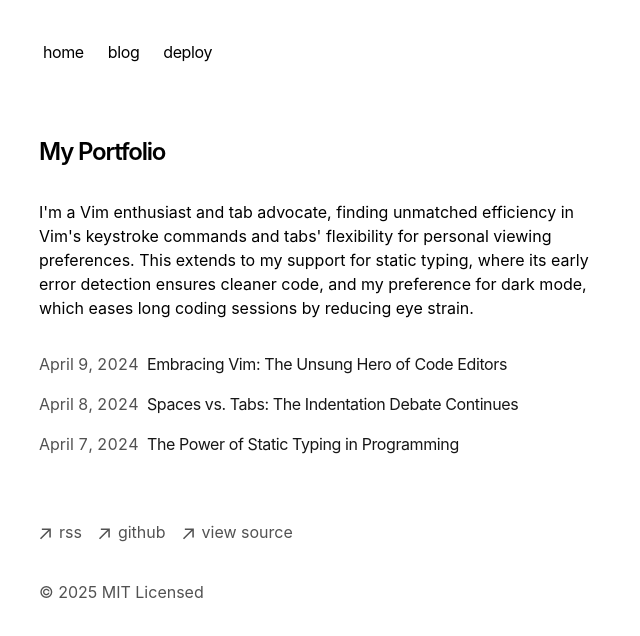
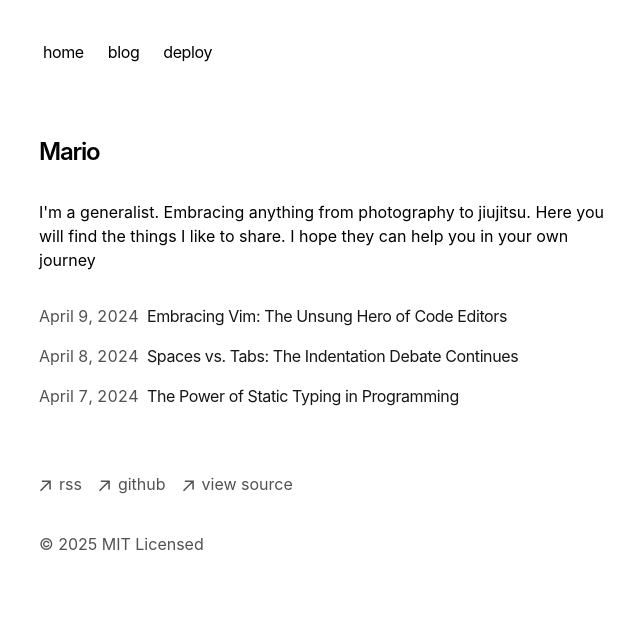
Before and after one commit to mario-del-risco/blog, a Next.js app: page / in a window 1280 px wide. Shown: the top 636 px of the page, without its empty margins (313-953 px from the left). Built offline with nearby package versions, Linux system fonts and the light colour scheme.

Commit message:
Update page.tsx

```diff
--- a/app/page.tsx
+++ b/app/page.tsx
@@ -4,14 +4,10 @@ export default function Page() {
   return (
     <section>
       <h1 className="mb-8 text-2xl font-semibold tracking-tighter">
-        My Portfolio
+        Mario
       </h1>
       <p className="mb-4">
-        {`I'm a Vim enthusiast and tab advocate, finding unmatched efficiency in
-        Vim's keystroke commands and tabs' flexibility for personal viewing
-        preferences. This extends to my support for static typing, where its
-        early error detection ensures cleaner code, and my preference for dark
-        mode, which eases long coding sessions by reducing eye strain.`}
+        {`I'm a generalist. Embracing anything from photography to jiujitsu. Here you will find the things I like to share. I hope they can help you in your own journey`}
       </p>
       <div className="my-8">
         <BlogPosts />
```
